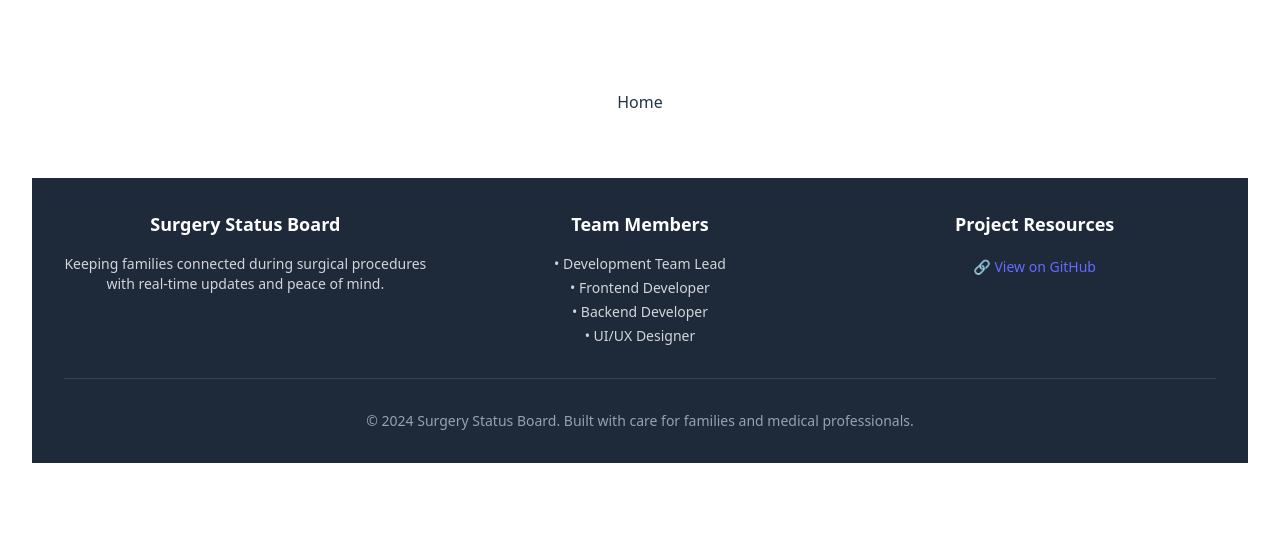
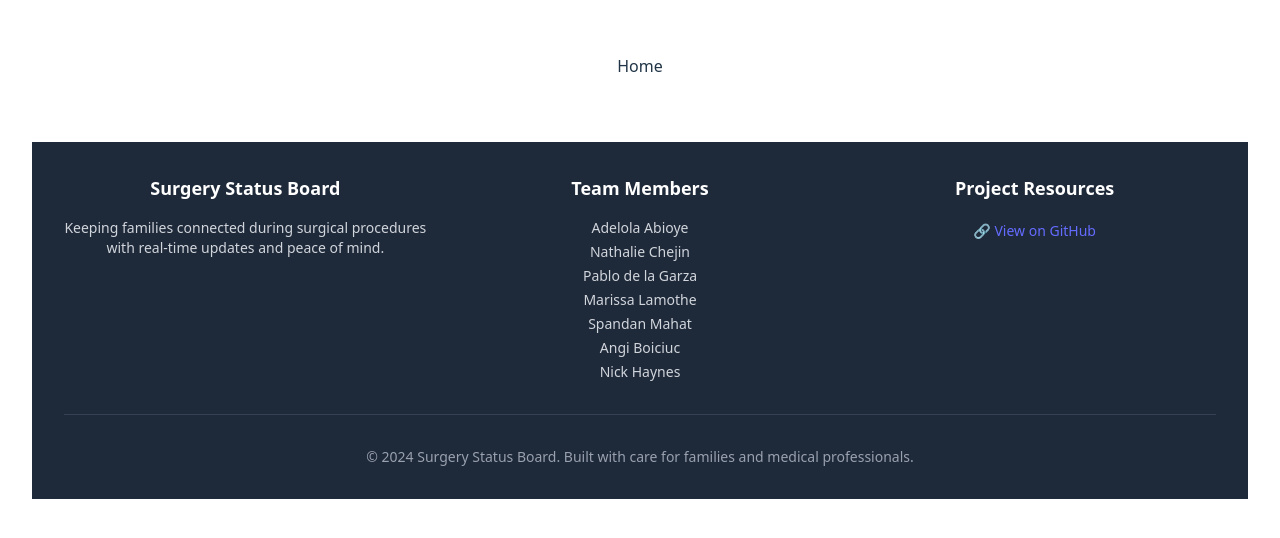
Before and after one commit to chingu-voyages/V56-tier3-team-36, a React (Vite) app in the folder client/: page /home in a window 1280 px wide. Shown: the part 124-662 px from the top of the page. Built offline with nearby package versions, Linux system fonts and the light colour scheme.

Commit message:
Update Footer component to include team member names

```diff
--- a/client/src/components/Footer.jsx
+++ b/client/src/components/Footer.jsx
@@ -13,16 +13,19 @@ function Footer() {
                 <div>
                     <h3 class="text-lg font-semibold mb-4">Team Members</h3>
                     <ul class="text-gray-300 text-sm space-y-1">
-                        <li>• Development Team Lead</li>
-                        <li>• Frontend Developer</li>
-                        <li>• Backend Developer</li>
-                        <li>• UI/UX Designer</li>
+                        <li>Adelola Abioye</li>
+                        <li>Nathalie Chejin</li>
+                        <li>Pablo de la Garza</li>
+                        <li>Marissa Lamothe</li>
+                        <li>Spandan Mahat</li>
+                        <li>Angi Boiciuc</li>
+                        <li>Nick Haynes</li>
                     </ul>
                 </div>
 
                 <div>
                     <h3 class="text-lg font-semibold mb-4">Project Resources</h3>
-                    <a href="#" class="text-blue-400 hover:text-blue-300 text-sm transition-colors">
+                    <a href="https://github.com/chingu-voyages/V56-tier3-team-36" target='_blank' class="text-blue-400 hover:text-blue-300 text-sm transition-colors">
                         🔗 View on GitHub
                     </a>
                 </div>
```
